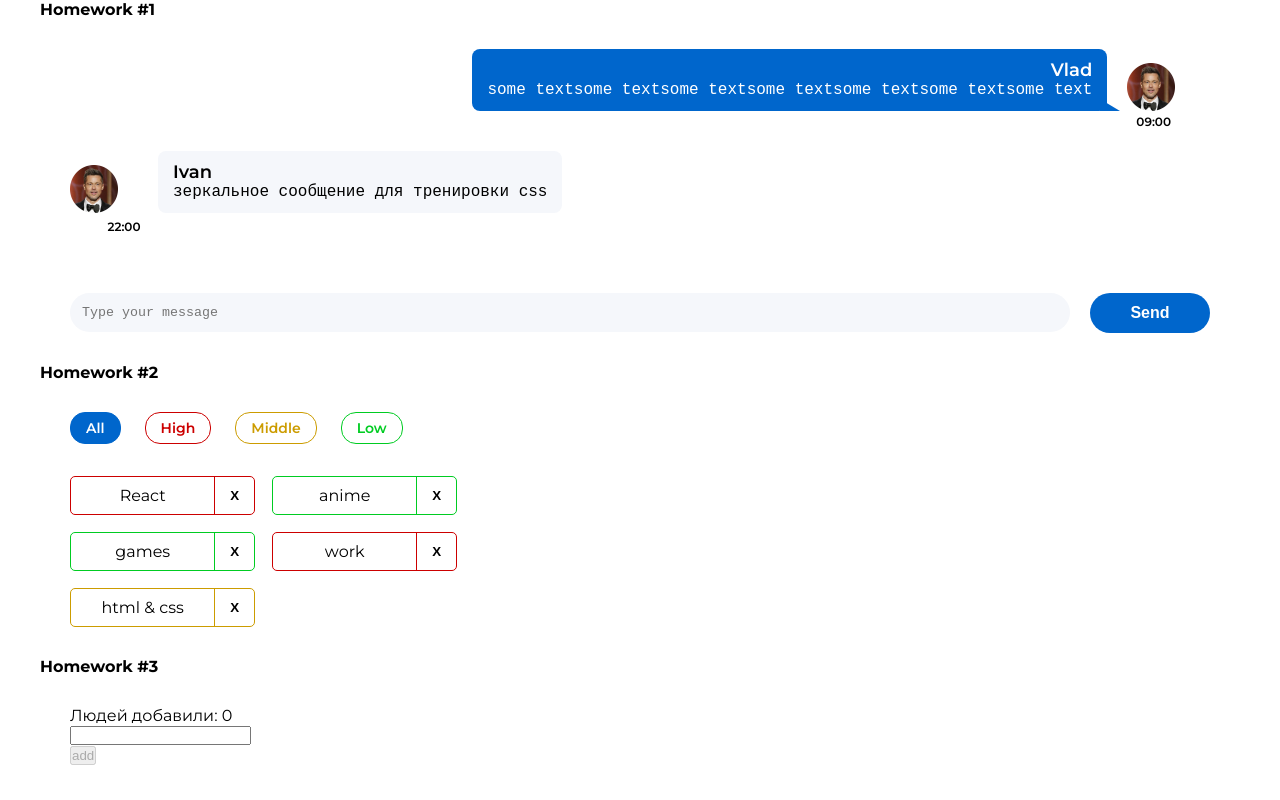
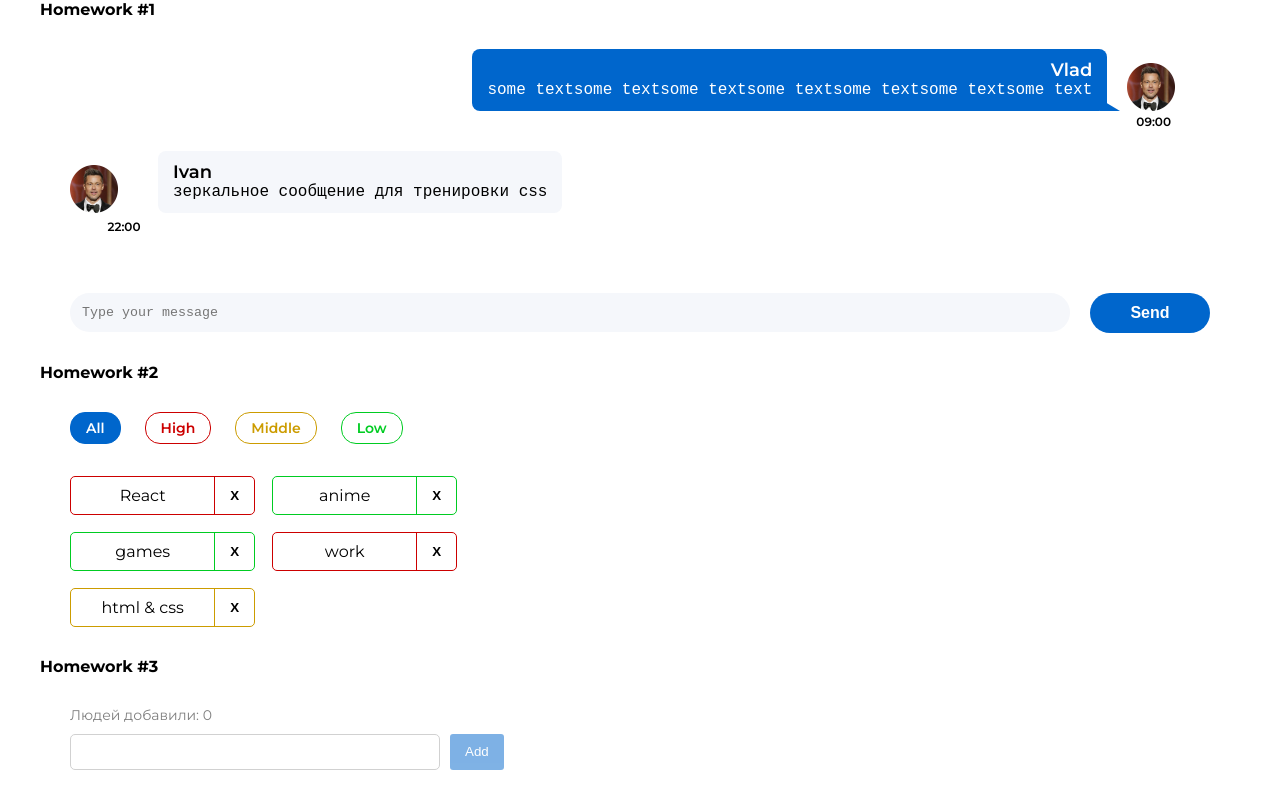
Before and after one commit to VladZimin/ignats-homework, a React (Create React App) app: page / in a window 1280 px wide. Built offline with nearby package versions, Linux system fonts and the light colour scheme.

Commit message:
HW3 refactoring

```diff
--- a/src/s2-homeworks/hw03/Greeting.module.css
+++ b/src/s2-homeworks/hw03/Greeting.module.css
@@ -2,34 +2,52 @@
 }
 
 .inputAndButtonContainer {
+    margin-top: 10px;
+    display: flex;
 }
 
 .error {
+    font-weight: 400;
+    font-size: 14px;
+    color: #ff0000;
 }
 
-.input {
+.input, .errorInput {
+    padding-left: 10px;
+    height: 36px;
+    width: 370px;
+    border: 1px solid #D1D1D1;
+    border-radius: 5px;
+    margin-right: 10px;
+    outline: none;
 }
 
-.input:focus {
-}
 
 .errorInput {
+    border: 1px solid #ff0000;
 }
 
 .button {
-}
-
-.button:focus {
-}
-
-.button:active {
+    height: 36px;
+    color: white;
+    padding: 0 15px;
+    line-height: 20px;
+    background: #0066CC;
+    border-radius: 3px;
+    border: none;
 }
 
 .button:disabled {
+    opacity: 0.5;
 }
 
 .text {
+    font-size: 14px;
+    color: rgba(0, 0, 0, 0.5);
 }
 
 .greeting {
+    margin-top: 10px;
+    font-weight: 500;
+    font-size: 14px;
 }
--- a/src/s2-homeworks/hw03/Greeting.tsx
+++ b/src/s2-homeworks/hw03/Greeting.tsx
@@ -25,7 +25,7 @@ const Greeting: React.FC<GreetingPropsType> = (
         lastUserName,
     } // деструктуризация пропсов
 ) => {
-    const inputClass = error ? s.errorInput : ''
+    const inputClass = error ? s.errorInput : s.input
 
     return (
         <div id={'hw3-form'} className={s.greetingForm}>
@@ -50,14 +50,13 @@ const Greeting: React.FC<GreetingPropsType> = (
                         {error}
                     </div>
                 </div>
-
                 <button
                     id={'hw3-button'}
                     onClick={addUser}
                     className={s.button}
                     disabled={!name.trim()}
                 >
-                    add
+                    Add
                 </button>
             </div>
 
```
